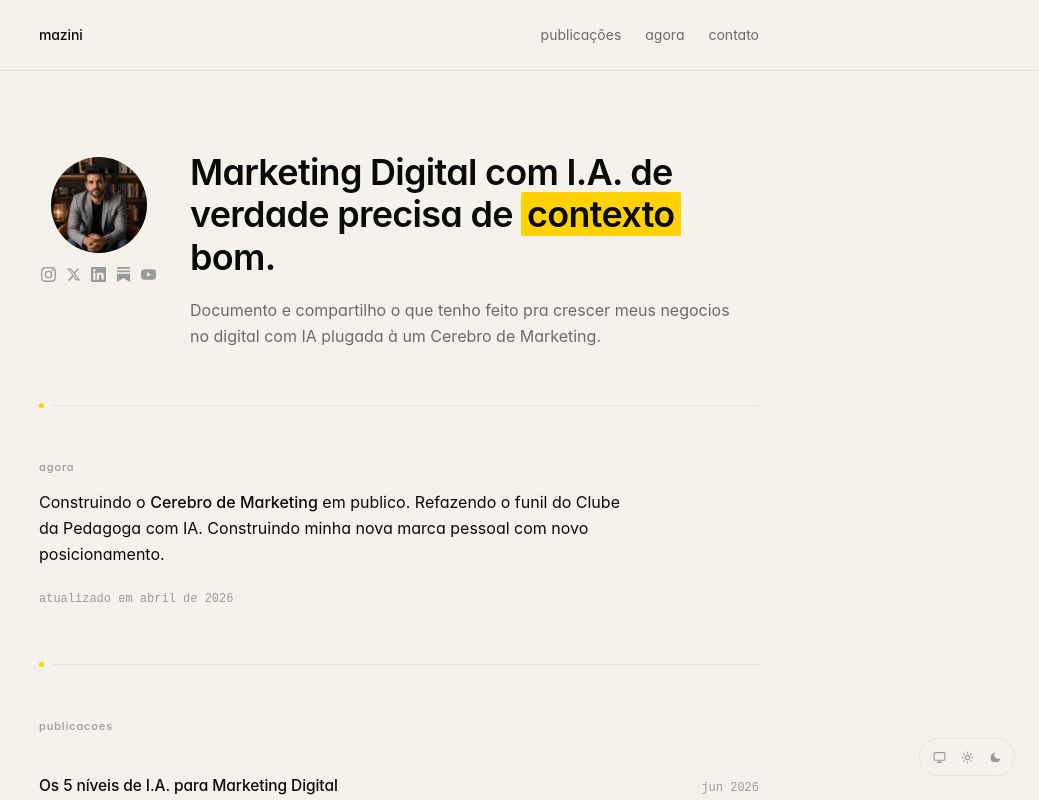
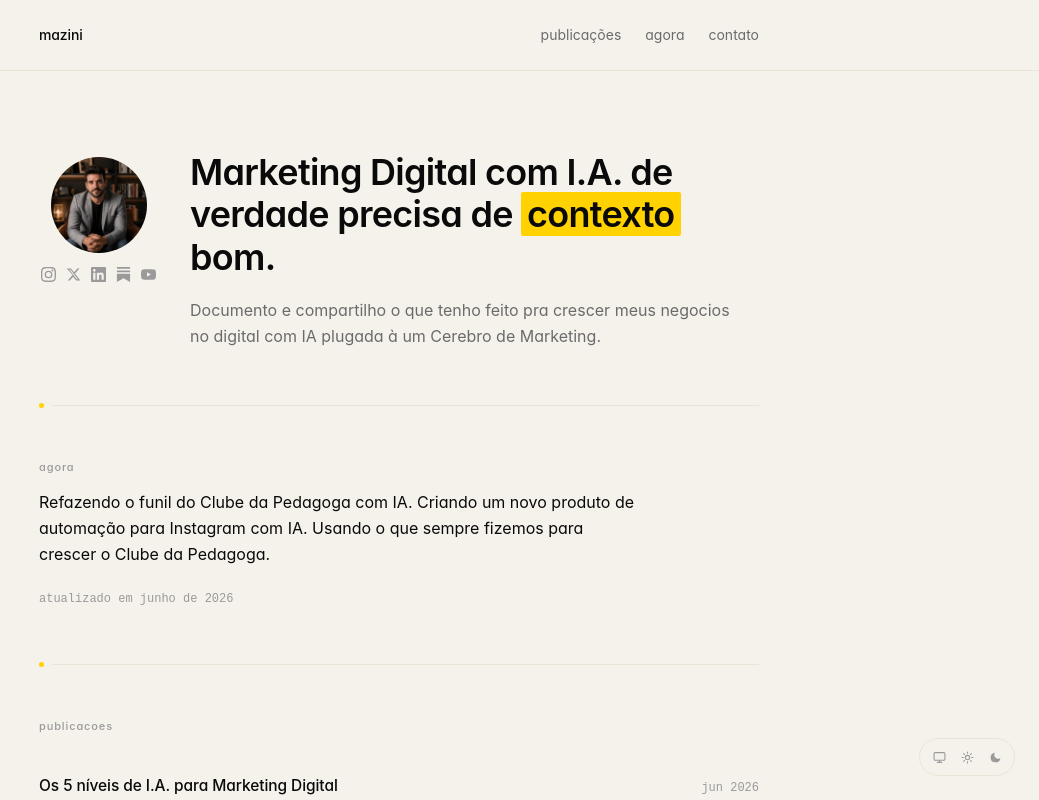
Before and after one commit to luizmazini/luizmazini-site, a Nuxt app: page / in a window 1280 px wide. Shown: the top 800 px of the page, without its empty margins (241-1280 px from the left). Built offline with nearby package versions, Linux system fonts and the light colour scheme.

Commit message:
atualização do now

```diff
--- a/app/components/NowBlock.vue
+++ b/app/components/NowBlock.vue
@@ -9,12 +9,11 @@
     <span class="t-label">agora</span>
 
     <p class="now-body">
-      Construindo o <strong>Cerebro de Marketing</strong> em publico.
       Refazendo o funil do Clube da Pedagoga com IA.
-      Construindo minha nova marca pessoal com novo posicionamento.
+      Criando um novo produto de automação para Instagram com IA. Usando o que sempre fizemos para crescer o Clube da Pedagoga.
     </p>
 
-    <span class="t-meta now-meta">atualizado em abril de 2026</span>
+    <span class="t-meta now-meta">atualizado em junho de 2026</span>
   </section>
 </template>
 
```
